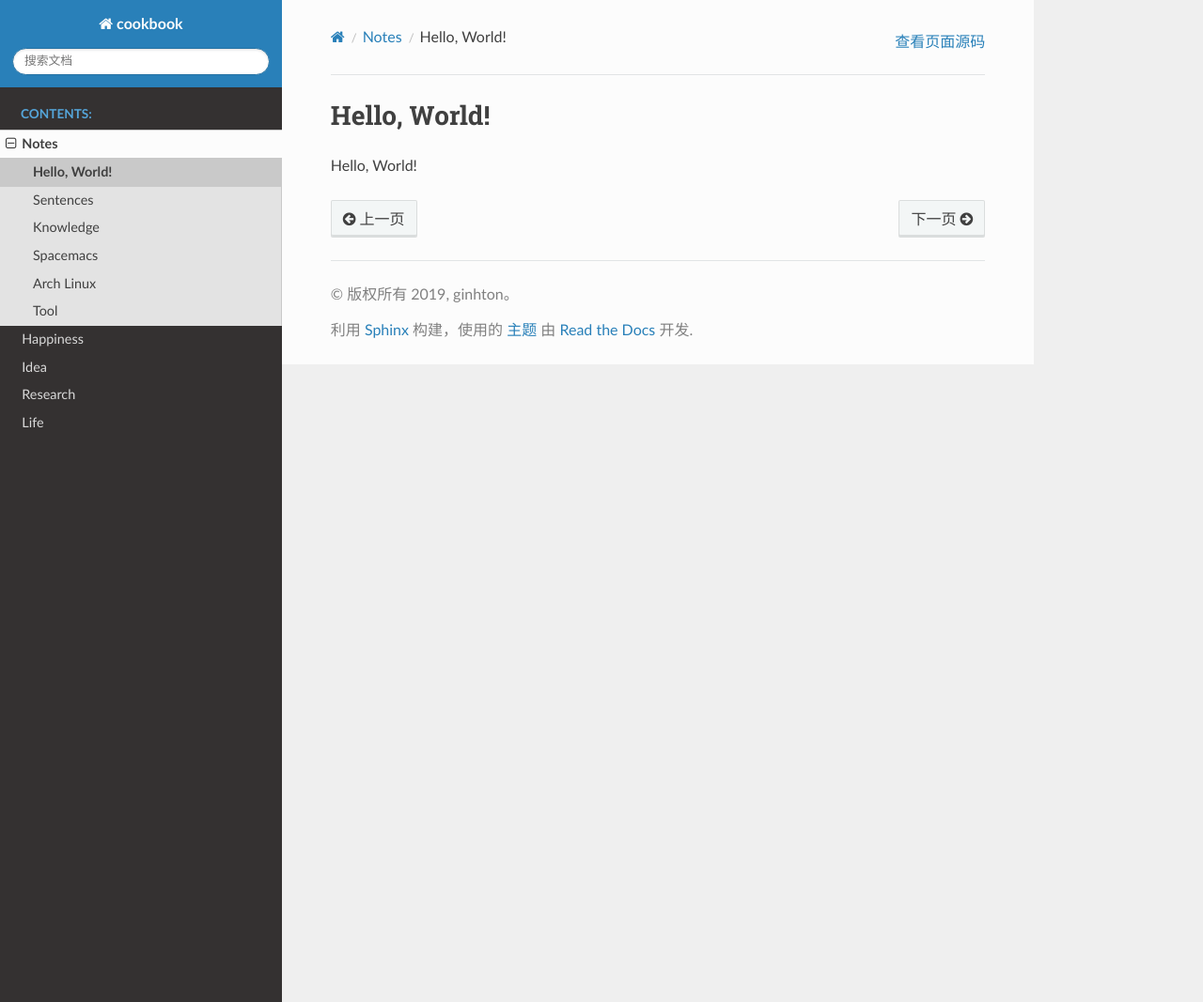
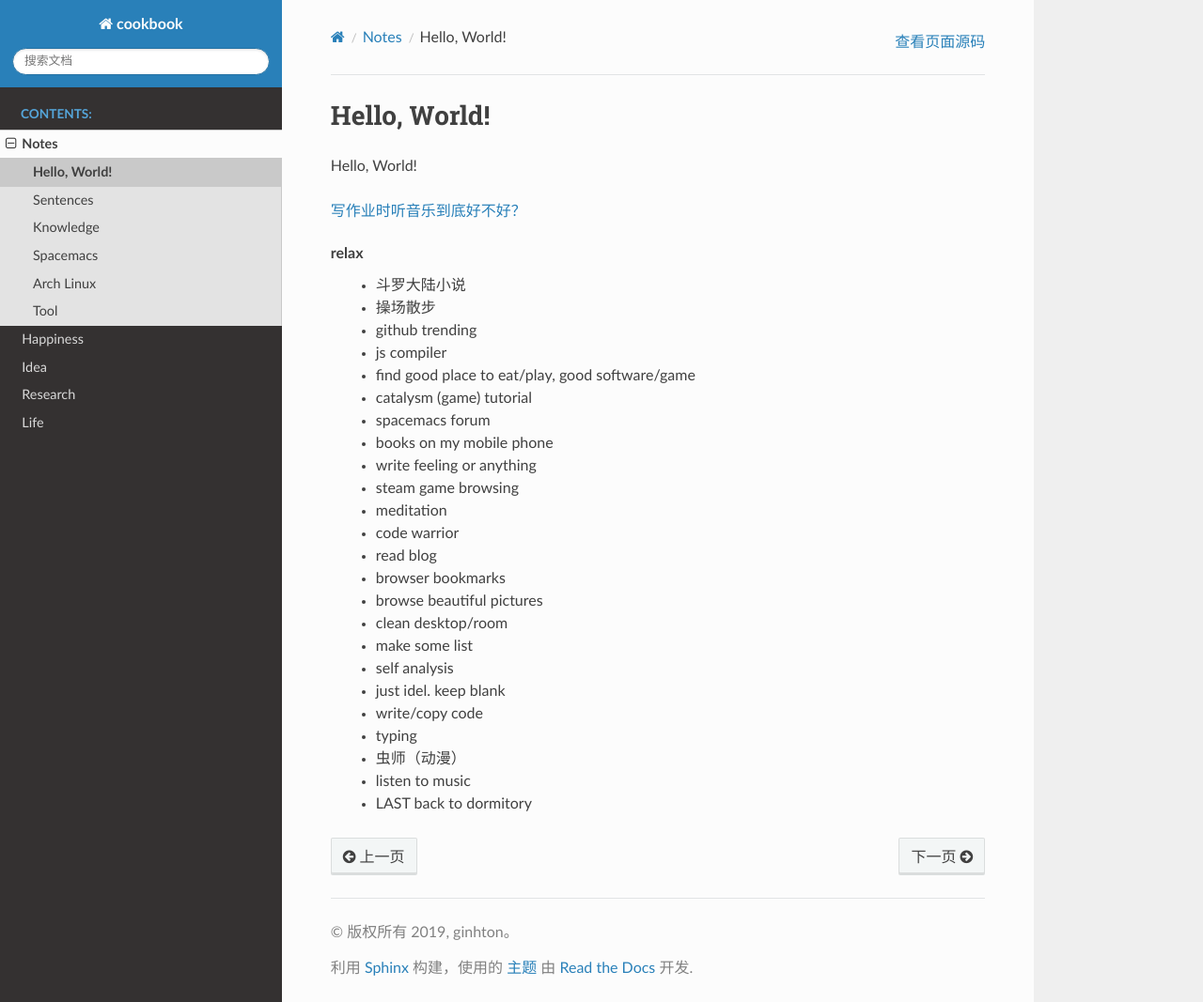
Before and after one commit to ginhton/cookbook, a Sphinx documentation site: the page built from source/notes/hi.rst, in a window 1280 px wide and 1067 px high. Shown: the whole window at 94% size. Built offline with Sphinx 7.4.7 and the Read the Docs theme 2.0.0, drawn with Linux system fonts in a browser that asks for light colours.

Commit message:
relax method

```diff
--- a/source/notes/hi.rst
+++ b/source/notes/hi.rst
@@ -2,3 +2,33 @@ Hello, World!
 =============
 
 Hello, World!
+
+
+`写作业时听音乐到底好不好？ <https://www.zhihu.com/question/29095100>`_
+
+
+relax
+  - 斗罗大陆小说
+  - 操场散步
+  - github trending
+  - js compiler
+  - find good place to eat/play, good software/game
+  - catalysm (game) tutorial
+  - spacemacs forum
+  - books on my mobile phone
+  - write feeling or anything
+  - steam game browsing
+  - meditation
+  - code warrior
+  - read blog
+  - browser bookmarks
+  - browse beautiful pictures
+  - clean desktop/room
+  - make some list
+  - self analysis
+  - just idel. keep blank
+  - write/copy code
+  - typing
+  - 虫师（动漫）
+  - listen to music
+  - LAST back to dormitory
--- a/source/notes/knowledge.rst
+++ b/source/notes/knowledge.rst
@@ -321,4 +321,10 @@ manjaro 更新后中文变方块
   - sudo pacman -S wqy-zenhei
 
 
+如何处理与女友吵架的情绪：
+  ①，避免正面冲突和理论。女生是情绪动物，情绪被放大时是缺乏理智的，谈恋爱不是谈生意，女朋友也不是客户。
+  ②，及时认错。这并不是没有骨气的纵容和示弱，这是让女生熄火的最简单，最直接，最有效的话语。大丈夫能屈能伸，对一个小女子何必那么较真？
+  ③，温柔应对。她越是生气，越是无理取闹，你则越是要稳住自己，与她大吵一番只会两败俱伤，如果你想跟她和好，就最好不要采取硬碰硬的方式解决问题。
+  ④，淳淳引导。告诉她自己如此做是因为爱她，在她情绪平复下来把下一次出现矛盾和问题时能够告诉你而不是生闷气或者发脾气的期许告诉她，慢慢的，一次又一次的加深她的印象和观念，这是杜绝让步和示弱会让女朋友有恃无恐的有效办法。
+
 another item
```
Also changed, not shown: source/notes/tool.rst (+26 -10 lines).
